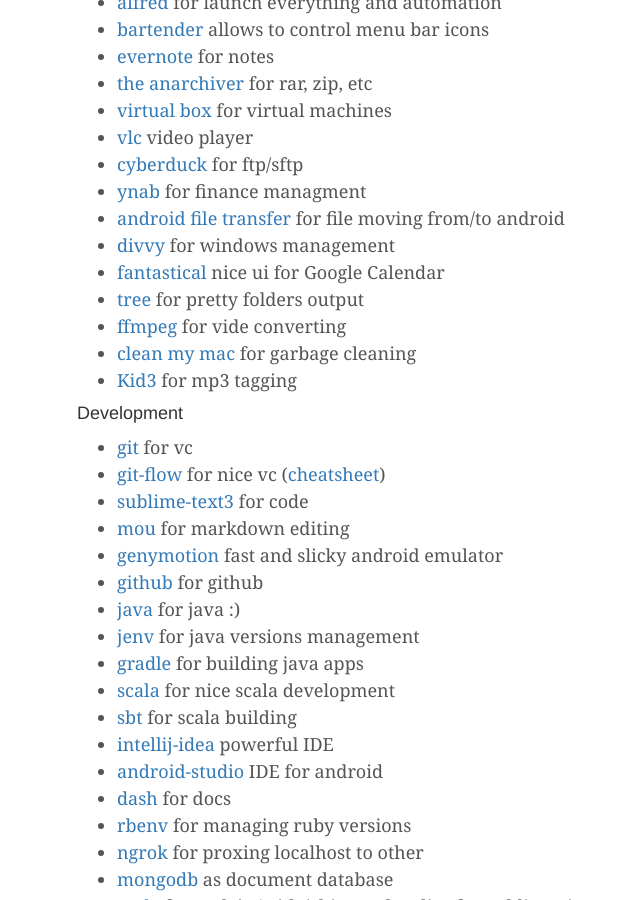
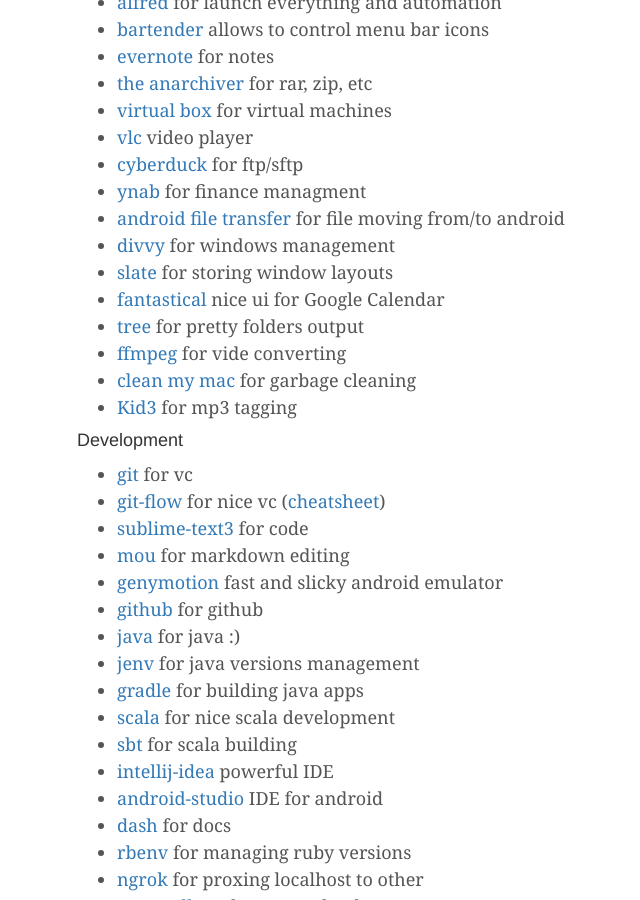
Before and after one commit to melnikovdv/melnikovdv.github.io, a Jekyll site: the page built from _posts/2014-11-25-setup-mac-os-x.md, in a window 1280 px wide and 900 px high, scrolled down 1328 px. Shown: the whole window, without its empty margins (93-733 px from the left). Built offline with Jekyll 4.4.1, drawn with Linux system fonts in a browser that asks for light colours; nearby versions of some CDN libraries; comment, search, counter and statistics services are not loaded.

Commit message:
added slate

```diff
--- a/_posts/2014-11-25-setup-mac-os-x.md
+++ b/_posts/2014-11-25-setup-mac-os-x.md
@@ -51,6 +51,7 @@
 * [ynab](http://www.youneedabudget.com/) for finance managment
 * [android file transfer](https://www.android.com/filetransfer/) for file moving from/to android
 * [divvy](https://mizage.com/divvy/) for windows management
+* [slate](https://github.com/jigish/slate) for storing window layouts
 * [fantastical](http://flexibits.com/fantastical) nice ui for Google Calendar
 * [tree](http://mama.indstate.edu/users/ice/tree/) for pretty folders output
 * [ffmpeg](https://www.ffmpeg.org/) for vide converting
```
